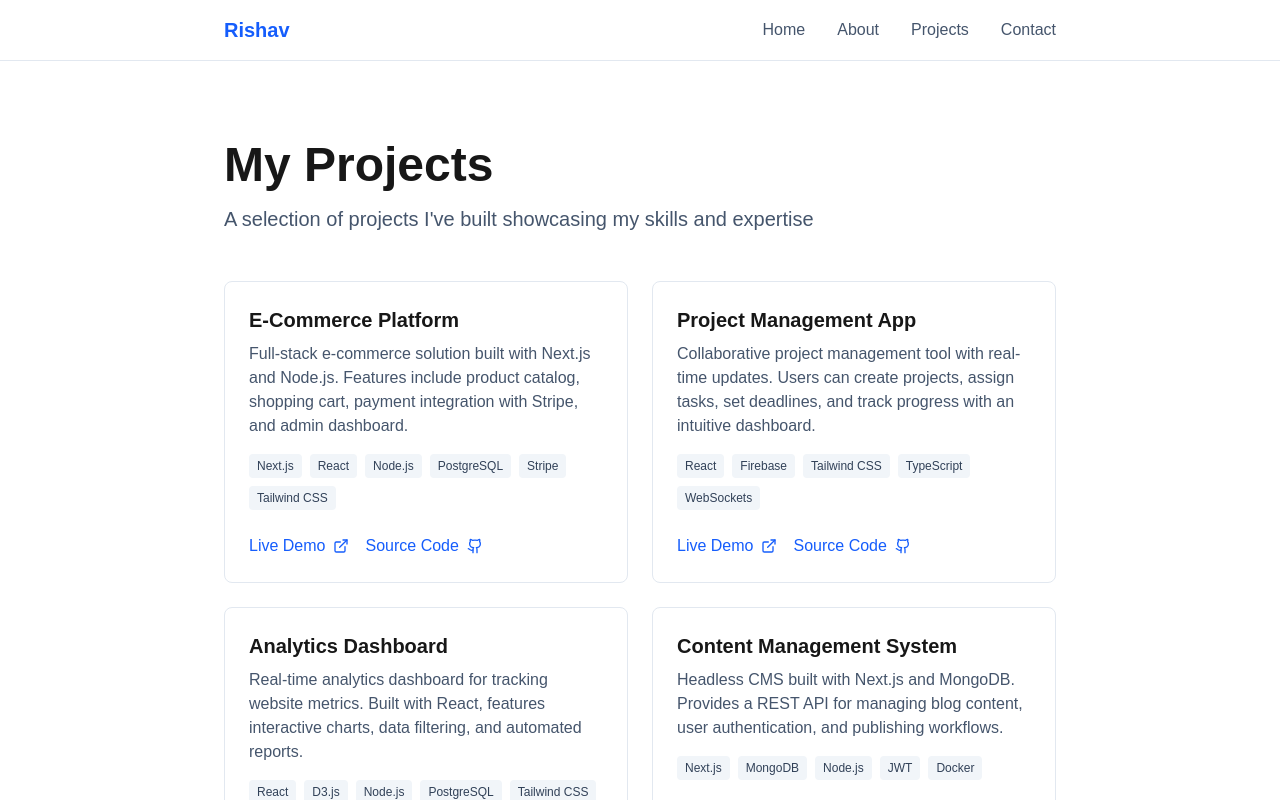
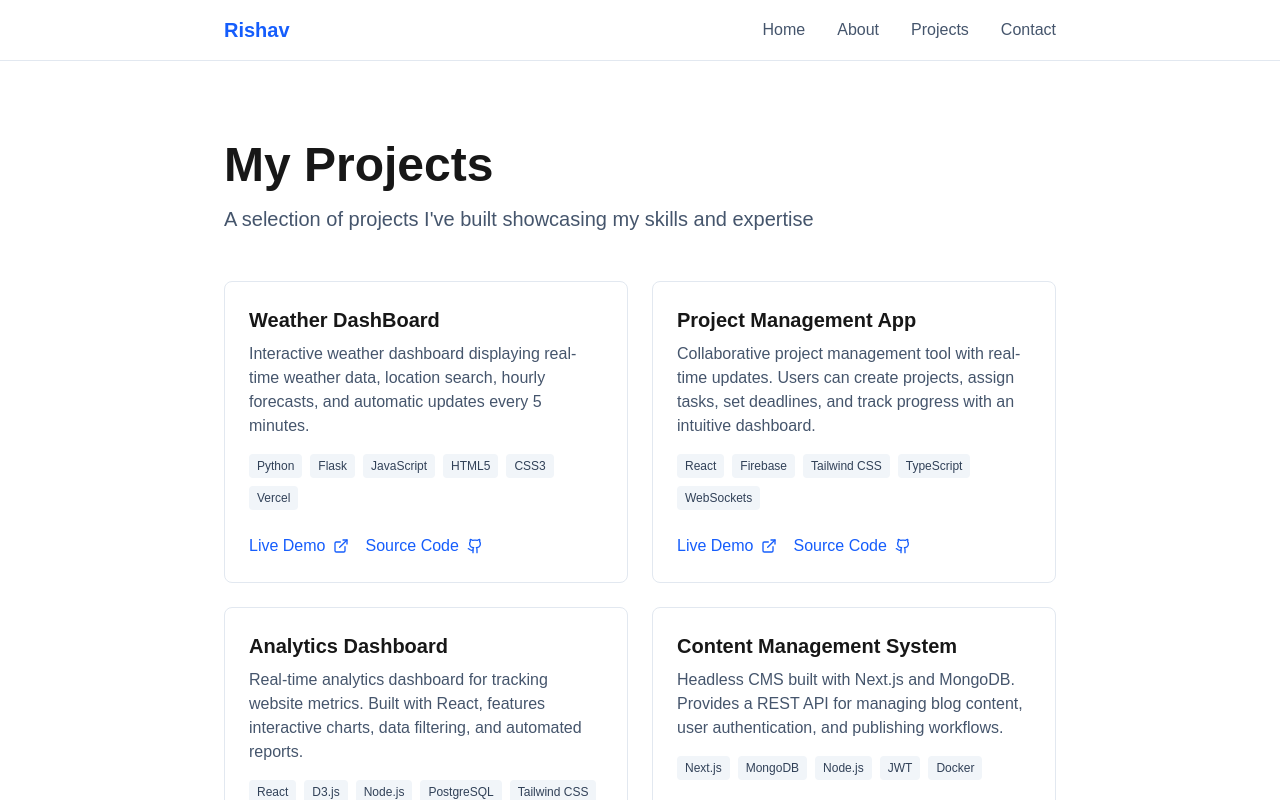
Before and after one commit to TackyEye/my-portfolio-website, a Next.js app: page /projects in a window 1280 px wide. Shown: the top 800 px of the page. Built offline with nearby package versions, Linux system fonts and the light colour scheme.

Commit message:
feat: update project details for Weather Dashboard with new description and links

```diff
--- a/src/app/projects/page.tsx
+++ b/src/app/projects/page.tsx
@@ -14,12 +14,12 @@ export const metadata: Metadata = {
 export default function Projects() {
   const projects = [
     {
-      title: "E-Commerce Platform",
+      title: "Weather DashBoard",
       description:
-        "Full-stack e-commerce solution built with Next.js and Node.js. Features include product catalog, shopping cart, payment integration with Stripe, and admin dashboard.",
-      tags: ["Next.js", "React", "Node.js", "PostgreSQL", "Stripe", "Tailwind CSS"],
-      demoUrl: "https://example.com/ecommerce",
-      githubUrl: "https://github.com/rishav/ecommerce",
+        "Interactive weather dashboard displaying real-time weather data, location search, hourly forecasts, and automatic updates every 5 minutes.",
+      tags: ["Python", "Flask", "JavaScript", "HTML5", "CSS3", "Vercel"],
+      demoUrl: "https://weather-dashboard-japan.vercel.app/",
+      githubUrl: "https://github.com/TackyEye/weather-dashboard-japan/",
     },
     {
       title: "Project Management App",
```
